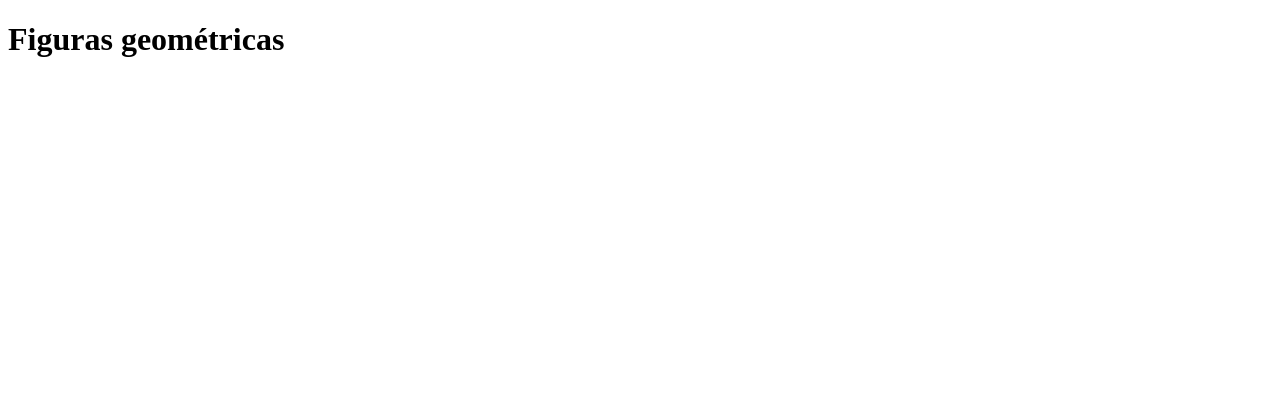
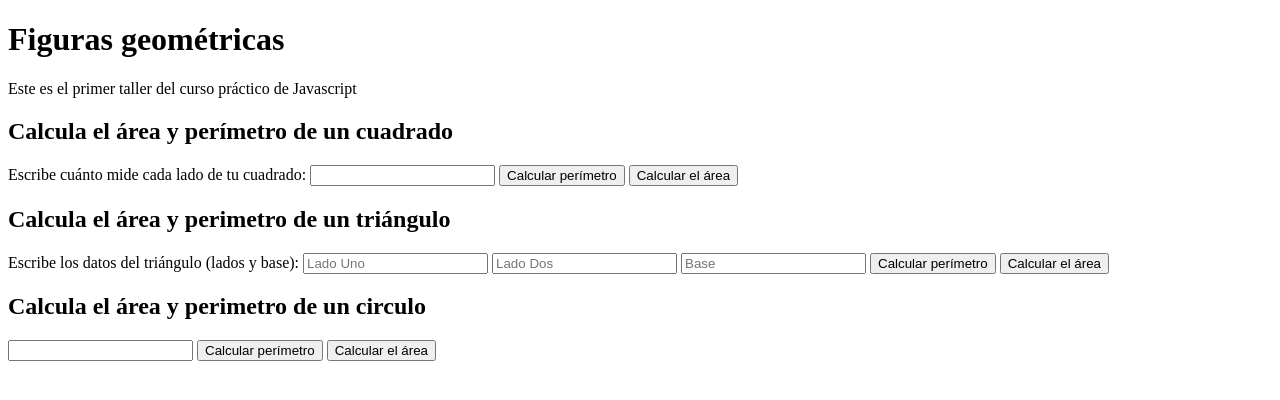
Before and after one commit to ImAlejon/practicalJsCourse, a plain HTML site: page figures.html in a window 1280 px wide. Drawn offline with Linux system fonts and the light colour scheme.

Commit message:
Guardando para después hacer mi intento de  implementara el triángulo y ciruclo

```diff
--- a/figures.html
+++ b/figures.html
@@ -7,10 +7,59 @@
     <title>Figuras  geométricas | Curso Práctico de JS</title>
 </head>
 <body>
+    <header>
     <h1>
         Figuras geométricas
     </h1>
-
+        <p>
+            Este es el primer taller del curso práctico de Javascript
+        </p>
+    </header>
+    <section>
+        <h2>
+            Calcula el área y perímetro de un cuadrado
+        </h2>
+        <form>
+            <label for="InputCuadrado">
+                Escribe cuánto mide cada lado de tu cuadrado:
+            </label>
+            <input id="InputCuadrado" type="number"/>
+            <button type="button" onclick="calcularPerimetroCuadrado()">
+                Calcular perímetro
+            </button>
+            <button type="button" onclick="calcularAreaCuadrado()">
+                Calcular el área
+            </button>
+        </form>
+    </section>
+    <section>
+        <h2>Calcula el área y perimetro de un triángulo</h2>
+        <form>
+            <label for="InputTriangulo">Escribe los datos del triángulo (lados y base):</label>
+            <input id="InputTrianguloLadoUno" type="number" placeholder="Lado Uno"/>
+            <input id="InputTrianguloLadoDos" type="number" placeholder="Lado Dos"/>
+            <input id="InputTrianguloBase" type="number" placeholder="Base"/>
+            <button type="button" onclick="calcularPerimetroTriangulo()">
+                Calcular perímetro
+            </button>
+            <button type="button" onclick="calcularAreaTriangulo()">
+                Calcular el área
+            </button>
+        </form>
+    </section>
+    <section>
+        <h2>Calcula el área y perimetro de un circulo</h2>
+        <form>
+            <label for="InputCirculo"></label>
+            <input id="InputCuadrado" type="number"/>
+            <button type="button" onclick="calcularPerimetroCuadrado()">
+                Calcular perímetro
+            </button>
+            <button type="button" onclick="calcularAreaCuadrado()">
+                Calcular el área
+            </button>
+        </form>
+    </section>
     <script src="./figures.js"></script>
 </body>
 </html>
--- a/figures.js
+++ b/figures.js
@@ -1,44 +1,26 @@
 // Código del cuadrado
 console.group('Cuadrado');
-//const ladoCuadrado = 5;
-//console.log(`los lados de cuadrado miden ${ladoCuadrado}cm`);
 
 function perimetroCuadrado(lado){
     return lado * 4
 }
 
-//console.log(`El perimetro del cuadrado es ${perimetroCuadrado}cm`);
-
 function areaCuadrado(lado){
     return lado * lado;
 };
-
-//console.log(`El area del cuadrado es ${areaCuadrado}cm^2`);
 
 console.groupEnd();
 
 // Código del triángulo
 console.group('Triángulo');
 
-// const ladoTrianguloUno  = 6;
-// const ladoTrianguloDos = 6;
-// const baseTriangulo = 4;
-
-// console.log(
-//     `Los lados del triángulo miden: ${ladoTrianguloUno}cm, ${ladoTrianguloDos}cm, ${baseTriangulo}cm`
-//     );
-
-// const alturaTriangulo = 5.5;
-// console.log(`La altura del triángulo es ${alturaTriangulo}cm`);
-
 function perimetroTriangulo(lado1, lado2, base){
     return lado1 + lado2 + base
 }
-// console.log(`El perimetro del triángulo es ${perimetroTriangulo}cm`);
+
 function areaTriangulo(base, altura){
     return (base * altura) / 2;
 }
-// console.log(`El area del triángulo es ${areaTriangulo}cm^2`);
 
 console.groupEnd();
 
@@ -46,31 +28,50 @@ console.groupEnd();
 
 console.group('Círculos');
 
-//Radio
-// const radioCirculo = 4;
-// console.log(`El radio del circulo es ${radioCirculo}cm`);
 
 //Diámetro
 function diametroCirculo(radio){
     return radio * 2
 }
-// console.log(`El diámetro del circulo es ${diametroCirculo}cm`);
 
 //PI
 const PI = Math.PI;
-// console.log(`PI es: ${PI}cm`);
 
 //Circunferencia
 function perimetroCirculo(radio){
     const diametro = diametroCirculo(radio);
     return diametro * PI
 }
-// console.log(`El perimetro del circulo es ${perimetroCirculo}cm`);
 
 //Área
 function areaCirculo(radio){
     return (radio * radio) * pi;
 }
 
-// console.log(`El area del circulo es ${areaCirculo}cm^2`);
 console.groupEnd();
+
+//Aquí interactuamos con el HTML
+
+function calcularPerimetroCuadrado(){
+    const input = document.getElementById("InputCuadrado")
+    const value = input.value;
+    const perimetro = perimetroCuadrado(value);
+
+    alert(perimetro);
+}
+
+function calcularAreaCuadrado(){
+    const input = document.getElementById("InputCuadrado")
+    const value = input.value;
+    const area = areaCuadrado(value);
+
+    alert(area);
+}
+
+function calcularPerimetroTriangulo(){
+    const input
+}
+
+function calcularAreaTriangulo(){
+
+}
```
